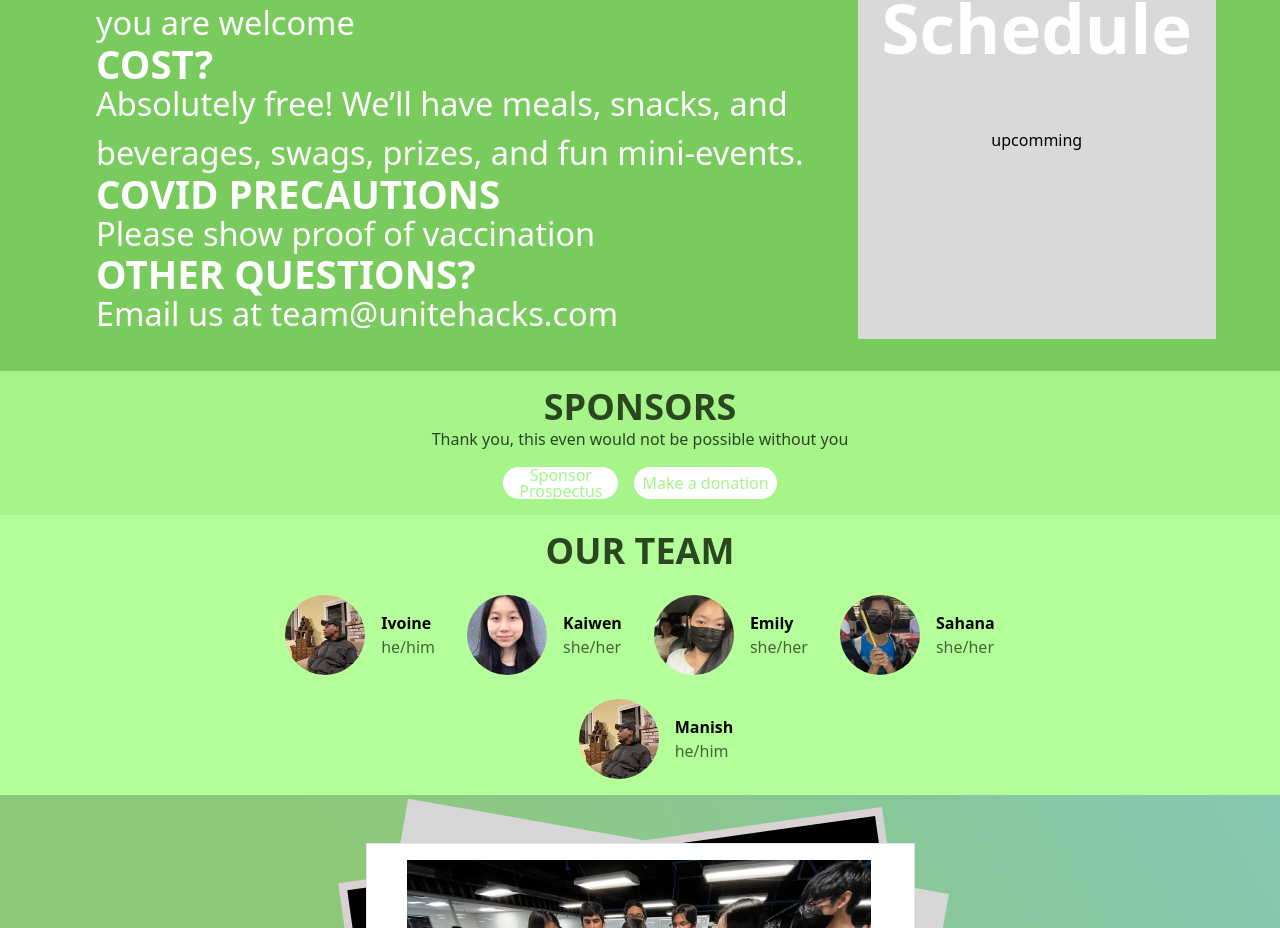
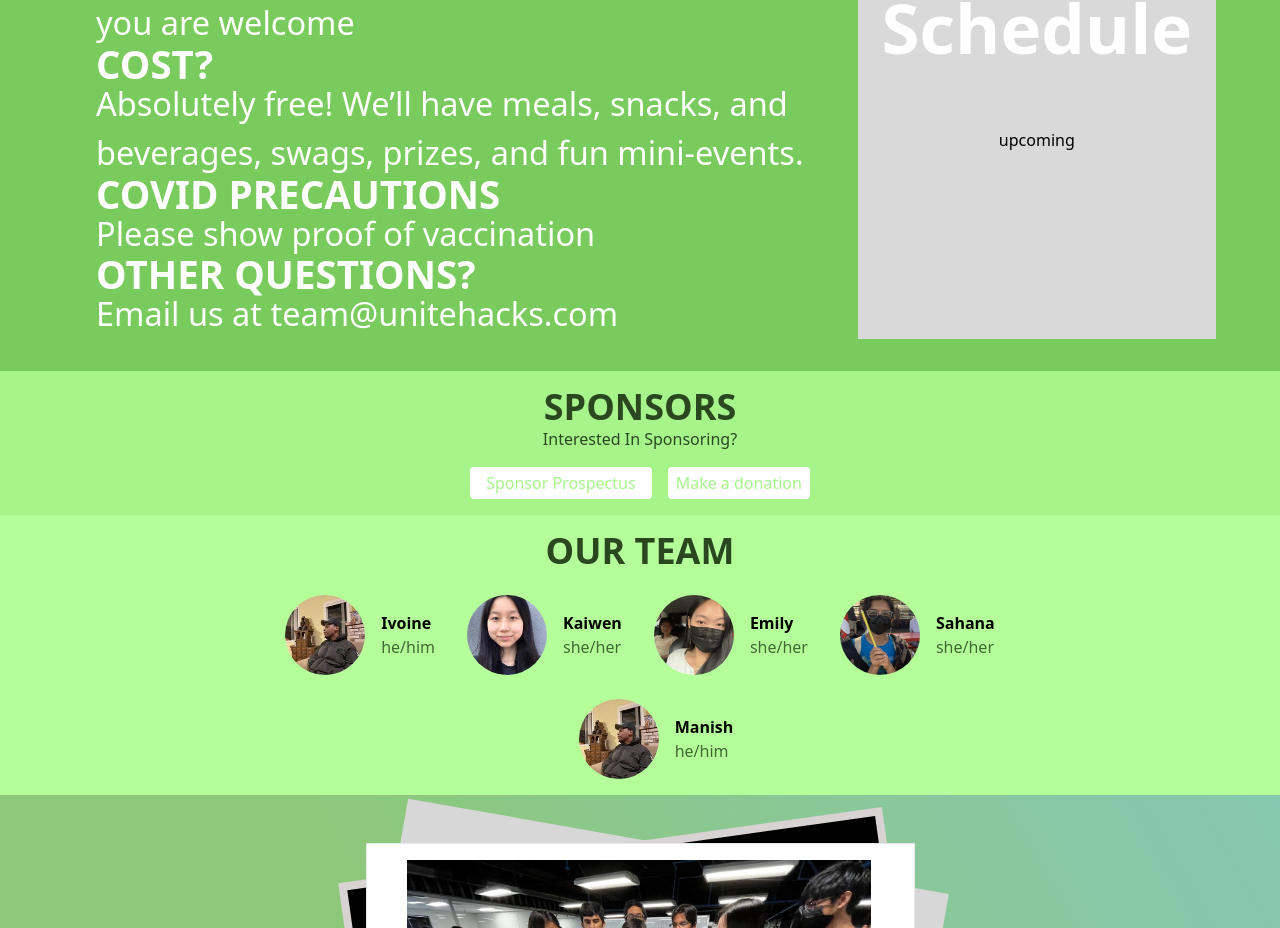
Before and after one commit to Unite-Hacks/www-unitehacks, a Next.js app: page / in a window 1280 px wide. Shown: the part 1720-2648 px from the top of the page. Built offline with nearby package versions, Linux system fonts and the light colour scheme.

Commit message:
fixed some small changes

```diff
--- a/components/Schedule.tsx
+++ b/components/Schedule.tsx
@@ -37,7 +37,7 @@ const Schedule = () => {
               style={{ fontSize: "min(12vw, 69px)" }}
             >Schedule</h1>
             <div className="hidden lg:block">
-              upcomming
+              upcoming
             </div>
           </div>
           <div className="w-[90%] mx-auto">
--- a/components/Sponsors.tsx
+++ b/components/Sponsors.tsx
@@ -7,15 +7,17 @@ const Sponsors = () => {
         <div className="font-extrabold text-4xl">
           SPONSORS
         </div>
-        <p>Thank you, this even would not be possible without you</p>
+        <p>Interested In Sponsoring?</p>
         <div className="w-fit mx-auto space-x-4 mt-4 flex">
-          <button className="bg-white leading-4 px-4 text-[#A7F48B] rounded-3xl">
-            Sponsor <br />
+          <button className="bg-white leading-4 px-4 text-[#A7F48B] rounded-[4px] py-2">
+            Sponsor
             Prospectus
           </button>
-          <button className="bg-white px-2 text-[#A7F48B] rounded-3xl">
+          <a href="https://bank.hackclub.com/donations/start/unite-hacks">
+          <button className="bg-white px-2 text-[#A7F48B] rounded-[4px] py-1">
             Make a donation
           </button>
+          </a>
         </div>
       </div>
     </div>
```
